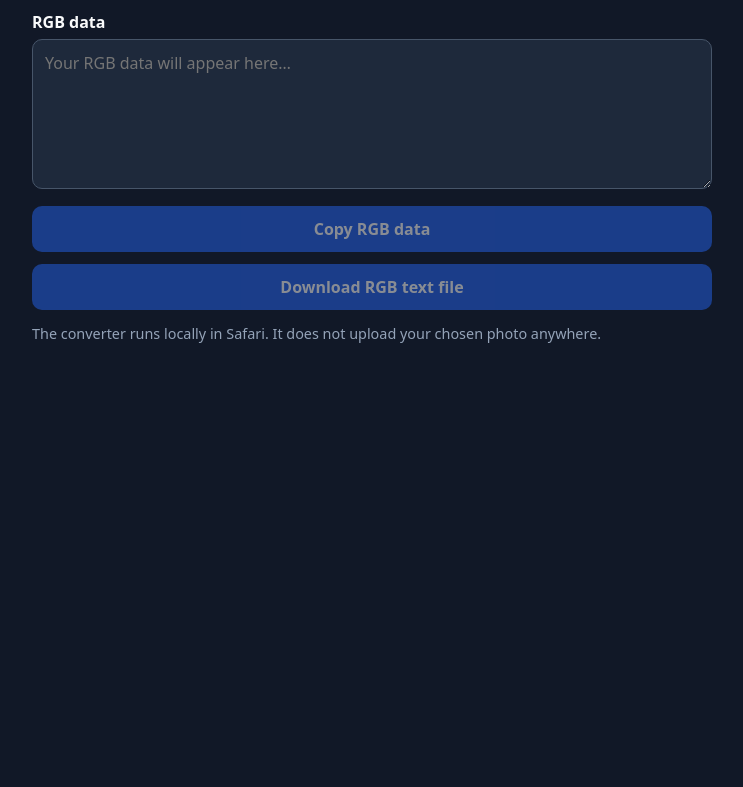
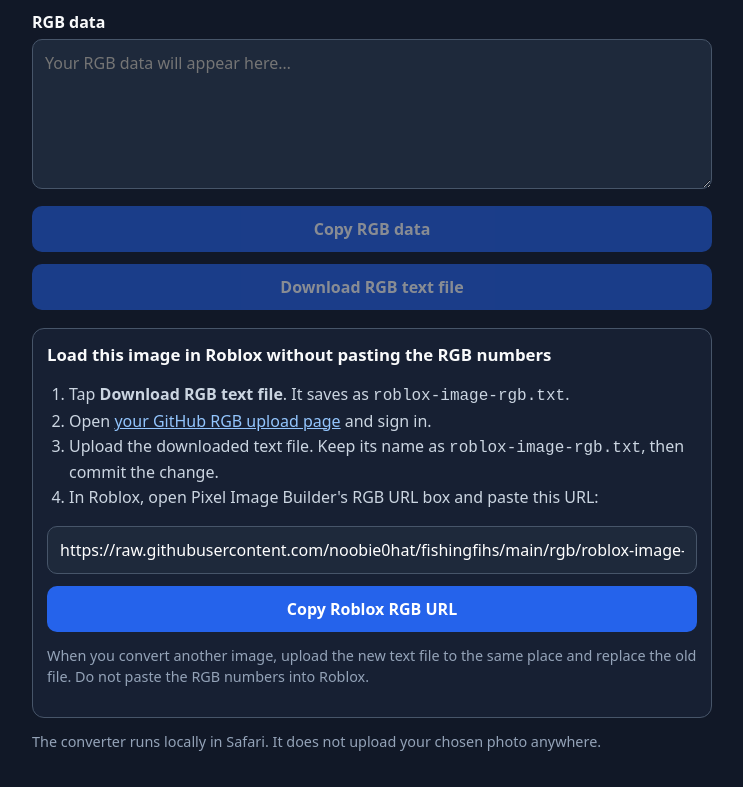
Before and after one commit to noobie0hat/fishingfihs, a plain HTML site: page index.html in a window 1280 px wide. Shown: the part 617-1404 px from the top of the page, without its empty margins (268-1011 px from the left). Before the commit the page ends 997 px from the top, so only its background shows below. Drawn offline with Linux system fonts and the light colour scheme.

Commit message:
Add safe GitHub RGB file upload instructions

```diff
--- a/index.html
+++ b/index.html
@@ -34,6 +34,18 @@ textarea{min-height:150px;overflow-wrap:anywhere}.small{font-size:.9rem;color:#9
 <textarea id="output" readonly placeholder="Your RGB data will appear here…"></textarea>
 <button id="copy" disabled>Copy RGB data</button>
 <button id="download" disabled>Download RGB text file</button>
+<section id="uploadGuide" style="margin-top:18px;padding:14px;border:1px solid #475569;border-radius:12px;background:#172033">
+ <h2 style="font-size:1.05rem;margin:0 0 8px">Load this image in Roblox without pasting the RGB numbers</h2>
+ <ol style="padding-left:22px;line-height:1.55;color:#cbd5e1">
+  <li>Tap <b>Download RGB text file</b>. It saves as <code>roblox-image-rgb.txt</code>.</li>
+  <li>Open <a href="https://github.com/noobie0hat/fishingfihs/upload/main/rgb" target="_blank" rel="noopener" style="color:#93c5fd">your GitHub RGB upload page</a> and sign in.</li>
+  <li>Upload the downloaded text file. Keep its name as <code>roblox-image-rgb.txt</code>, then commit the change.</li>
+  <li>In Roblox, open Pixel Image Builder's RGB URL box and paste this URL:</li>
+ </ol>
+ <input id="rawUrl" readonly value="https://raw.githubusercontent.com/noobie0hat/fishingfihs/main/rgb/roblox-image-rgb.txt" aria-label="Raw RGB file URL">
+ <button id="copyRawUrl" type="button">Copy Roblox RGB URL</button>
+ <p class="small">When you convert another image, upload the new text file to the same place and replace the old file. Do not paste the RGB numbers into Roblox.</p>
+</section>
 <p class="small">The converter runs locally in Safari. It does not upload your chosen photo anywhere.</p>
 </main>
 <script>
@@ -80,4 +92,5 @@ $("convert").addEventListener("click",()=>{
 });
 $("copy").addEventListener("click",async()=>{try{await navigator.clipboard.writeText(rgbText);$("status").textContent="Copied RGB data!";}catch{$("output").focus();$("output").select();$("status").textContent="Select the text and use Copy.";}});
 $("download").addEventListener("click",()=>{const a=document.createElement("a");const u=URL.createObjectURL(new Blob([rgbText],{type:"text/plain"}));a.href=u;a.download="roblox-image-rgb.txt";a.click();URL.revokeObjectURL(u);});
+$("copyRawUrl").addEventListener("click",async()=>{const v=$("rawUrl").value;try{await navigator.clipboard.writeText(v);$("status").textContent="Roblox RGB URL copied! Upload the TXT file first.";}catch{$("rawUrl").focus();$("rawUrl").select();$("status").textContent="Select the URL and use Copy. Upload the TXT file first.";}});
 </script></body></html>
```
